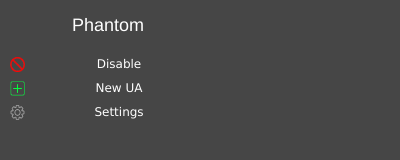
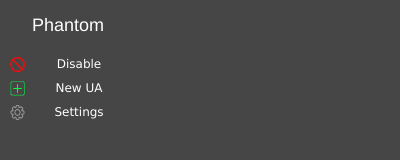
Before and after one commit to sbutler2901/UAPhantom, a browser extension: page popup/popup.html in a window 400 px wide. Drawn offline with Linux system fonts and the light colour scheme.

Commit message:
narrowed the popup display

```diff
--- a/popup/popup.html
+++ b/popup/popup.html
@@ -5,7 +5,7 @@
         <meta charset="utf-8">
     <style>
         body {
-            width: 200px;
+            width: 120px;
             background-color: #464646;
             color: white;
         }
@@ -30,7 +30,7 @@
             margin: auto;
             font-family: verdana;
             border: none;
-            width: 180px;
+            width: 100px;
             background-color: #464646;
             color: white;
             padding: 5px 0px 5px 5px;
```
